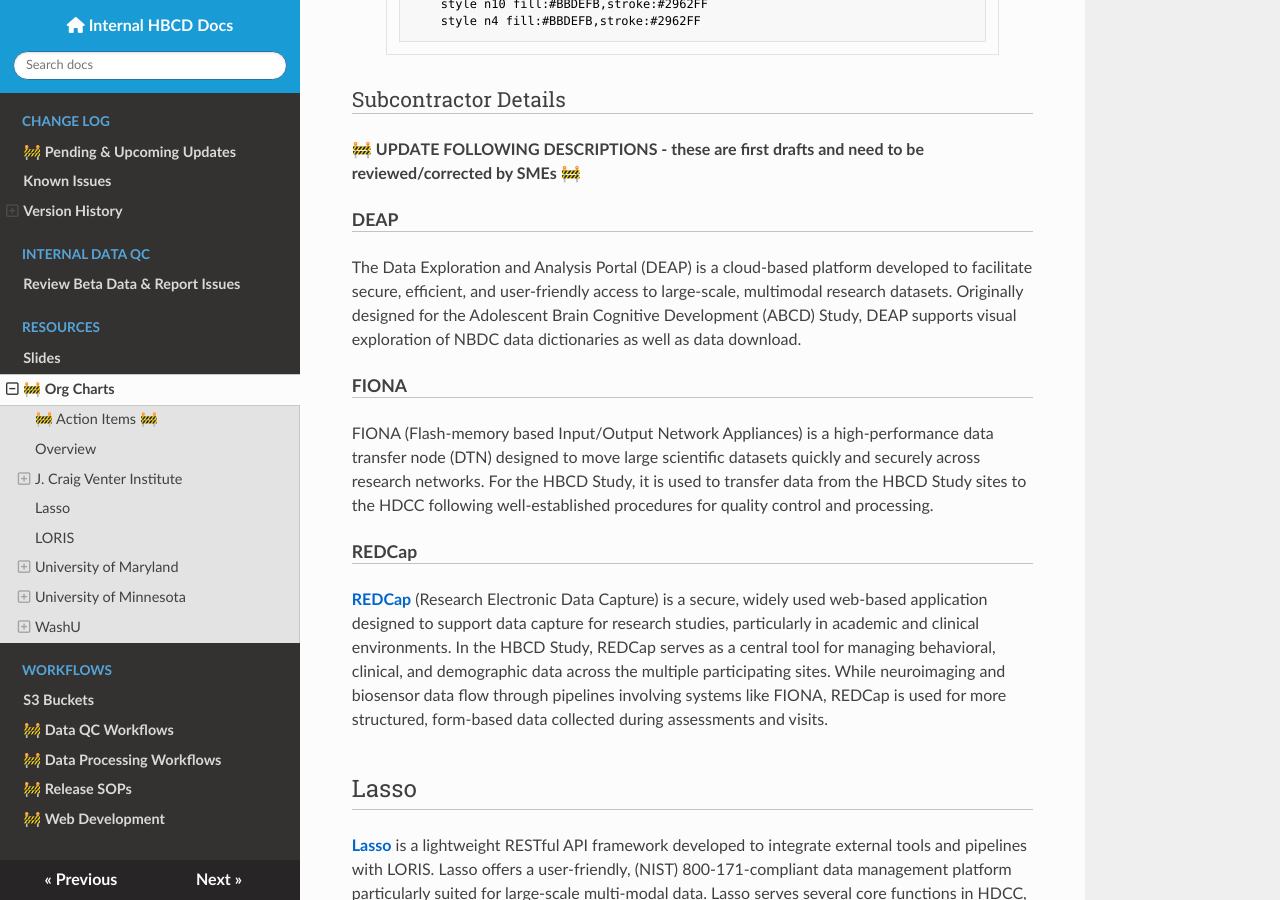
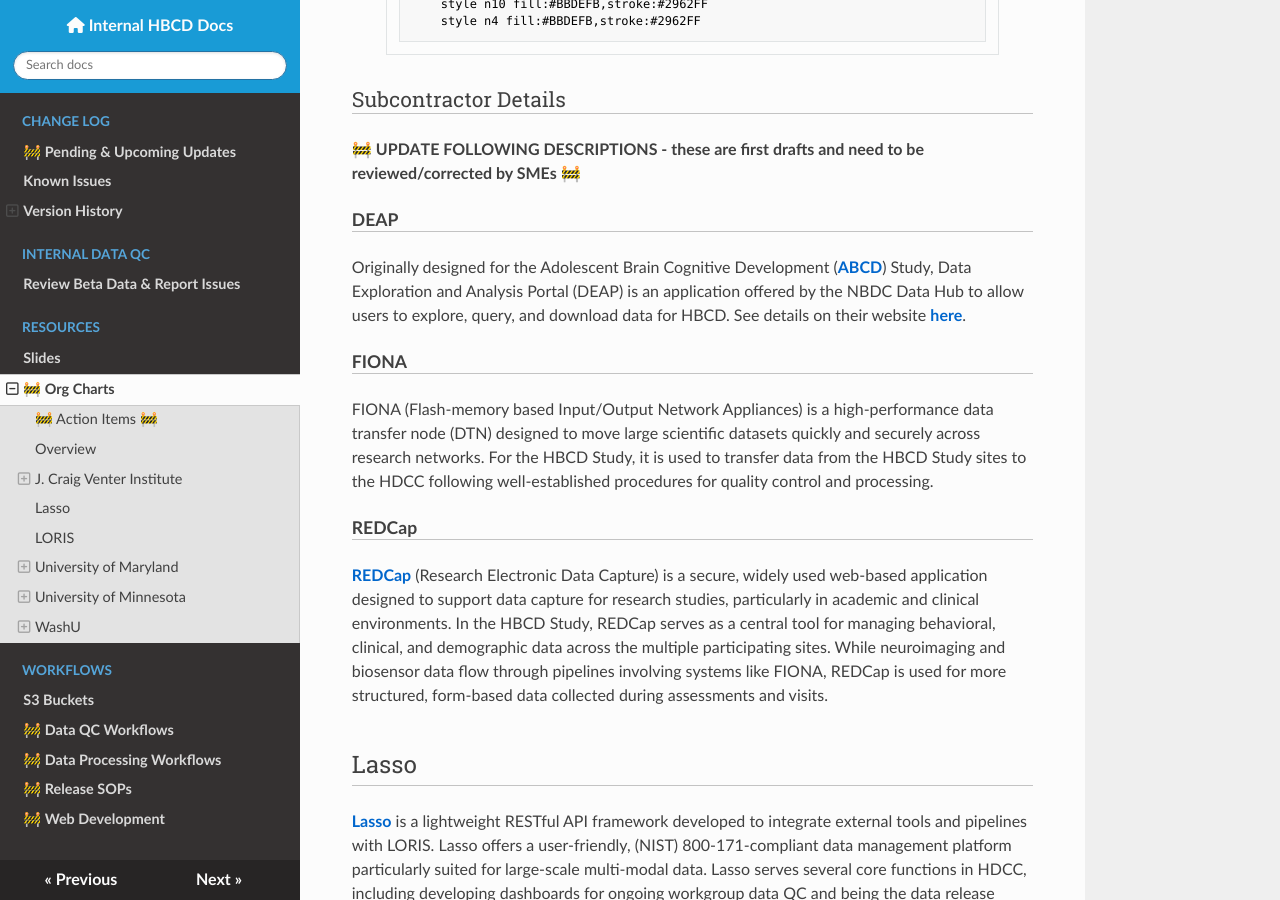
Before and after one commit to DCAN-Labs/hbcd-docs-internal, an MkDocs documentation site: the page built from docs/orgcharts.md, in a window 1280 px wide and 900 px high, scrolled down 2307 px. Built offline with MkDocs 1.6.1, drawn with Linux system fonts in a browser that asks for light colours; nearby versions of some CDN libraries.

Commit message:
update DEAP description

```diff
--- a/docs/orgcharts.md
+++ b/docs/orgcharts.md
@@ -118,7 +118,7 @@
 
 #### DEAP
 
-The Data Exploration and Analysis Portal (DEAP) is a cloud-based platform developed to facilitate secure, efficient, and user-friendly access to large-scale, multimodal research datasets. Originally designed for the Adolescent Brain Cognitive Development (ABCD) Study, DEAP supports visual exploration of NBDC data dictionaries as well as data download.
+Originally designed for the Adolescent Brain Cognitive Development ([ABCD](https://abcdstudy.org/)) Study, Data Exploration and Analysis Portal (DEAP) is an application offered by the NBDC Data Hub to allow users to explore, query, and download data for HBCD. See details on their website [here](https://docs.deapscience.com/).
 
 #### FIONA
 
```
